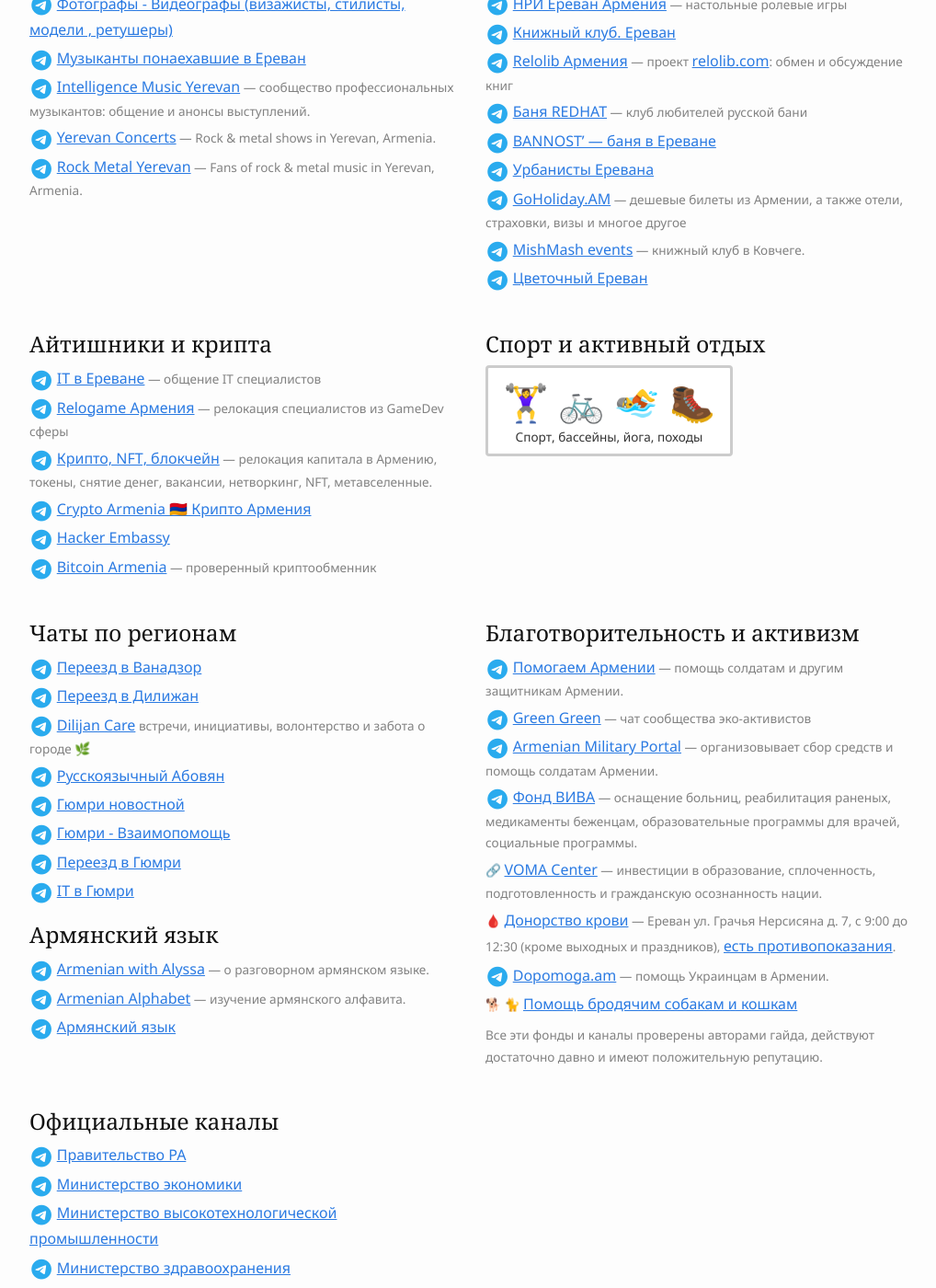
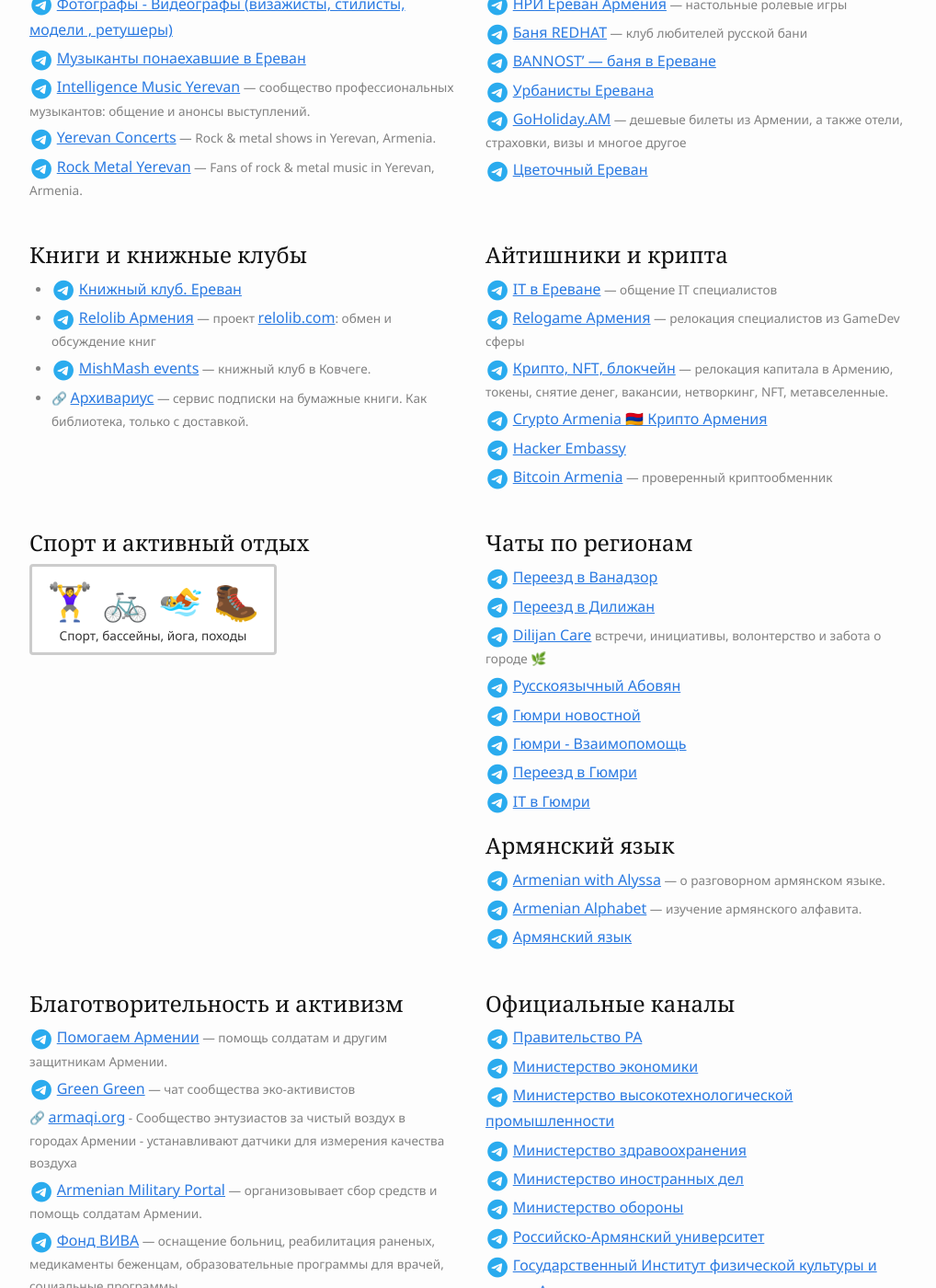
Before and after one commit to haywiki/haywiki.github.io, a Jekyll site: the page built from life/contacts.md, in a window 1280 px wide and 1400 px high, scrolled down 2975 px. Shown: the whole window at 92% size, without its empty margins (128-1146 px from the left). Built offline with Jekyll 4.4.1, drawn with Linux system fonts in a browser that asks for light colours; nearby versions of some CDN libraries; a script that is not in the unit is left out.

Commit message:
новые полезные ссылки

```diff
--- a/life/contacts.md
+++ b/life/contacts.md
@@ -211,17 +211,24 @@
 - <i class="fa-brands fa-telegram"></i> [Beauty / Woman Ереван](https://t.me/erevamwoomen) — женское комьюнити: спорт, красота, здоровье, развлечения
 - <i class="fa-brands fa-telegram"></i> [Настолки в Ереване](https://t.me/boardgames_yerevan) — анонсы настольных (и не только) игр
 - <i class="fa-brands fa-telegram"></i> [НРИ Ереван Армения](https://t.me/nrierevan) — настольные ролевые игры
-- <i class="fa-brands fa-telegram"></i> [Книжный клуб. Ереван](https://t.me/bookclubyerevan)
-- <i class="fa-brands fa-telegram"></i> [Relolib Армения](https://t.me/+J__AORhInF5jMWYy) — проект [relolib.com](https://relolib.com/armenia): обмен и обсуждение книг
 - <i class="fa-brands fa-telegram"></i> [Баня REDHAT](https://t.me/banya_erevan) — клуб любителей русской бани
 - <i class="fa-brands fa-telegram"></i> [BANNOST’ — баня в Ереване](https://t.me/bannost)
 - <i class="fa-brands fa-telegram"></i> [Урбанисты Еревана](https://t.me/UrbanYerevan)
 - <i class="fa-brands fa-telegram"></i> [GoHoliday.AM](https://t.me/goholidayam) — дешевые билеты из Армении, а также отели, страховки, визы и многое другое
-- <i class="fa-brands fa-telegram"></i> [MishMash events](https://t.me/mishmash_events) — книжный клуб в Ковчеге.
 - <i class="fa-brands fa-telegram"></i> [Цветочный Ереван](https://t.me/fitoErevan)
 {: class="list-emoji"}
 
 [//]: # (https://t.me/noshelest)
+
+</div>
+<div class="card">
+
+## Книги и книжные клубы
+
+- <i class="fa-brands fa-telegram"></i> [Книжный клуб. Ереван](https://t.me/bookclubyerevan)
+- <i class="fa-brands fa-telegram"></i> [Relolib Армения](https://t.me/+J__AORhInF5jMWYy) — проект [relolib.com](https://relolib.com/armenia): обмен и обсуждение книг
+- <i class="fa-brands fa-telegram"></i> [MishMash events](https://t.me/mishmash_events) — книжный клуб в Ковчеге.
+- 🔗 [Архивариус](https://archivarius.store/books/yerevan) — сервис подписки на бумажные книги. Как библиотека, только с доставкой.
 
 </div>
 <div class="card">
@@ -272,6 +279,7 @@
 
 - <i class="fa-brands fa-telegram"></i> [Помогаем Армении](https://t.me/+tUe8alMmADU4Yjli) — помощь солдатам и другим защитникам Армении.
 - <i class="fa-brands fa-telegram"></i> [Green Green](https://t.me/greengreen_chat) — чат сообщества эко-активистов
+- 🔗 [armaqi.org](https://armaqi.org/) - Сообщество энтузиастов за чистый воздух в городах Армении - устанавливают датчики для измерения качества воздуха
 - <i class="fa-brands fa-telegram"></i> [Armenian Military Portal](https://t.me/military_arm) — организовывает сбор средств и помощь солдатам Армении.
 - <i class="fa-brands fa-telegram"></i> [Фонд ВИВА](https://t.me/VIVAFound) — оснащение больниц, реабилитация раненых, медикаменты беженцам, образовательные программы для врачей, социальные программы.
 - 🔗 [VOMA Center](https://www.voma.center/) — инвестиции в образование, сплоченность, подготовленность и гражданскую осознанность нации.
```
Also changed, not shown: delivery/customs.md (+2 -2 lines), Gemfile.lock.
